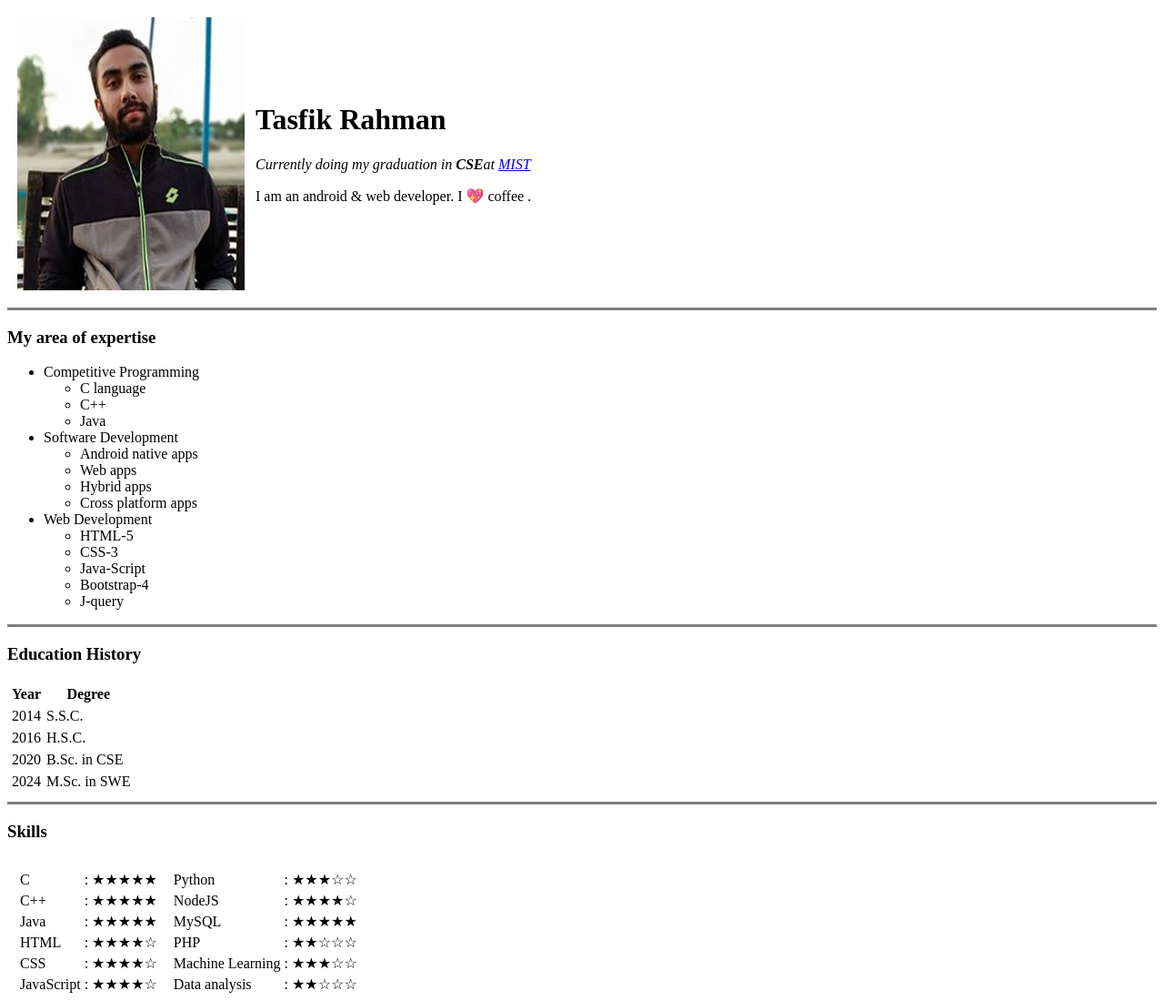
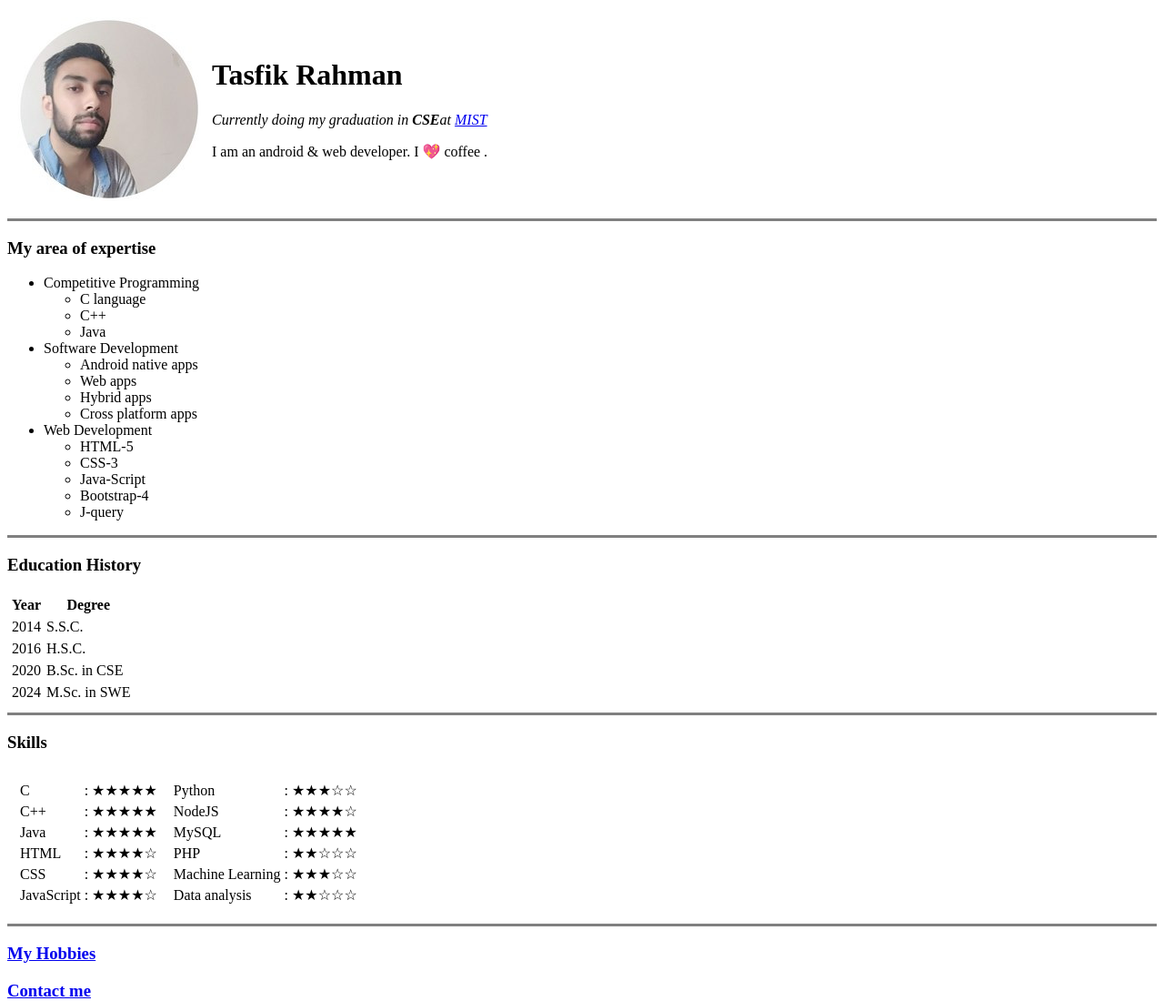
Before and after one commit to Tasfik/cv, a plain HTML site: page index.html in a window 1280 px wide. Shown: the top 1100 px of the page at 91% size. Drawn offline with Linux system fonts and the light colour scheme.

Commit message:
profile image changed

```diff
--- a/index.html
+++ b/index.html
@@ -10,7 +10,7 @@
 <body>
   <table  cellSpacing="10px">
     <tr>
-      <td> <img src="images/tasfik.png" alt="Tasfik's profile picture..."></td>
+      <td> <img src="images/tasfik.jpg" alt="Tasfik's profile picture..."></td>
       <td>
         <h1>Tasfik Rahman</h1>
         <p><em>Currently doing my graduation in <strong>CSE</strong>at <a href="https://mist.ac.bd/" target="_blank">MIST</a></em></p>
```
